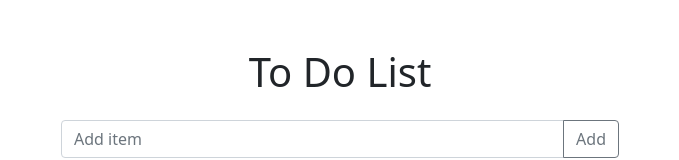
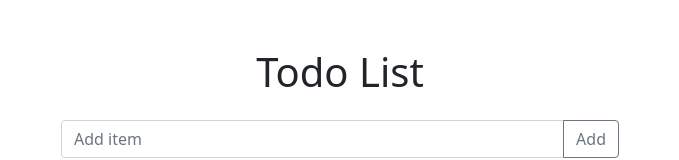
Before and after one commit to Ruman-Islam/todo-app, a plain HTML site: page index.html in a window 1280 px wide. Shown: the top 160 px of the page, without its empty margins (300-979 px from the left). Drawn offline with nearby package versions, Linux system fonts and the light colour scheme.

Commit message:
title changed

```diff
--- a/index.html
+++ b/index.html
@@ -18,7 +18,7 @@
 <body>
     <!-- Header part -->
     <header class="container my-5">
-        <h1 class="text-center mb-4">To Do List</h1>
+        <h1 class="text-center mb-4">Todo List</h1>
         <!-- Item input area -->
         <section class="w-50 mx-auto">
             <div class="input-group mb-3">
```
